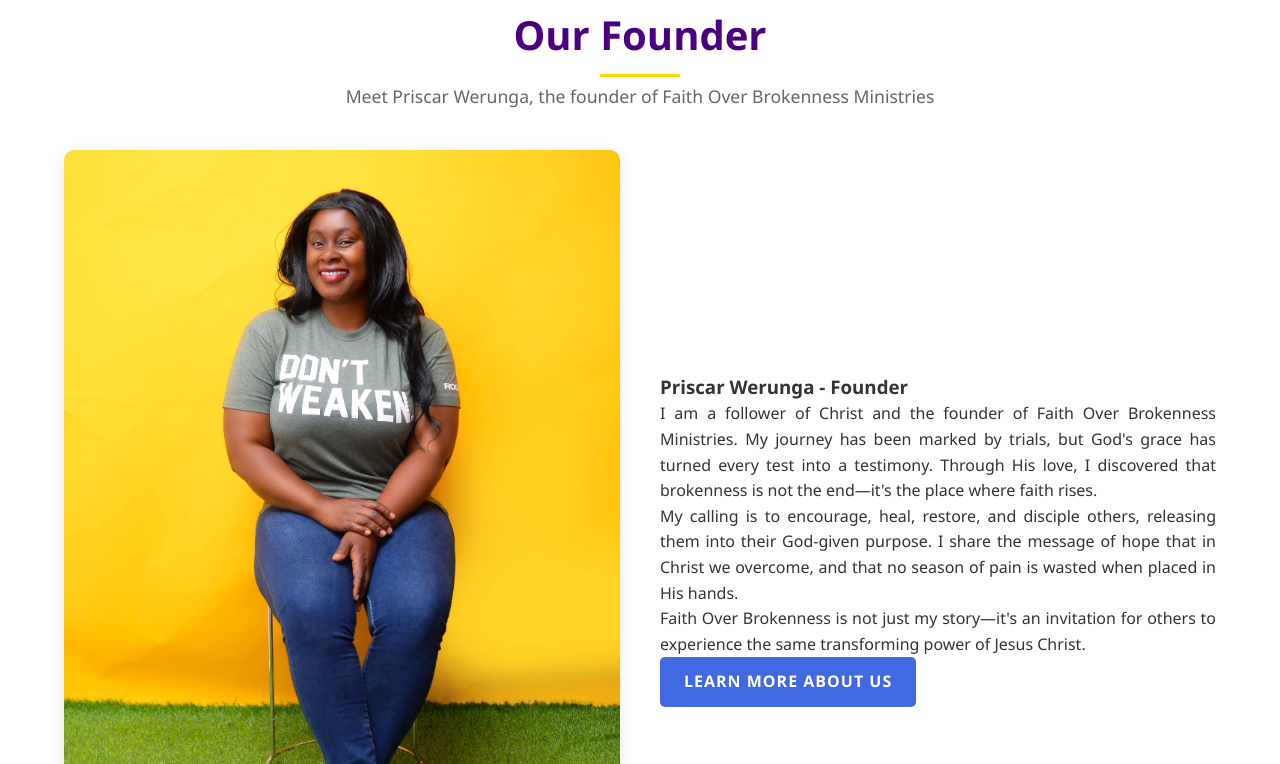
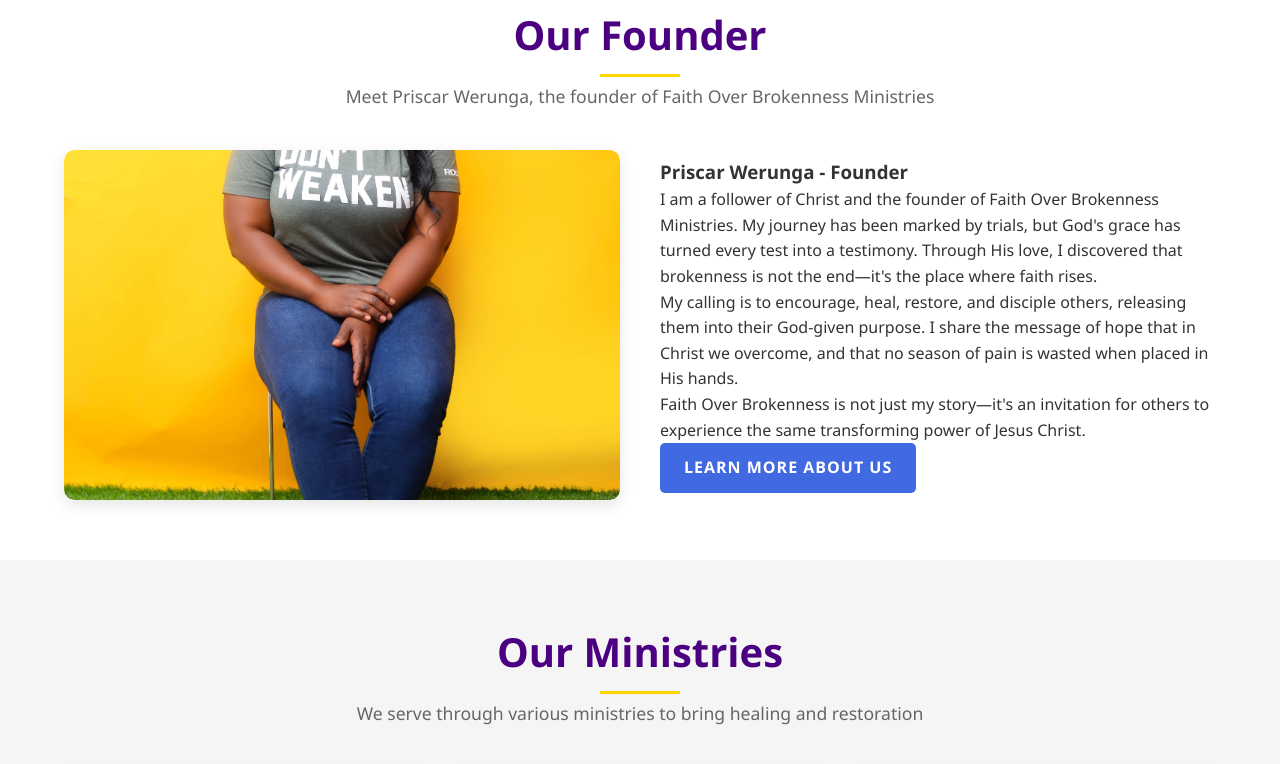
Before and after one commit to doubleO-G/FOB, a website: page index.html in a window 1280 px wide. Shown: the part 1239-2003 px from the top of the page. Drawn offline with Linux system fonts and the light colour scheme.

Commit message:
Fix founder section image and text sizing

```diff
--- a/index.html
+++ b/index.html
@@ -245,7 +245,8 @@
 
         .about-img img {
             width: 100%;
-            height: auto;
+            height: 400px;
+            object-fit: cover;
             display: block;
             transition: transform 0.5s;
         }
@@ -671,16 +672,16 @@
 
             <div class="about-content">
                 <div class="about-img">
-                    <img src="public/images/founder.jpg" alt="Priscar Werunga">
+                    <img src="public/images/founder.jpg" alt="Priscar Werunga" style="max-width: 100%; height: 350px; object-fit: cover; border-radius: 10px;">
                 </div>
 
                 <div class="about-text">
-                    <h3 style="text-align: justify;">Priscar Werunga - Founder</h3>
-                    <p style="text-align: justify;">I am a follower of Christ and the founder of Faith Over Brokenness Ministries. My journey has been marked by trials, but God's grace has turned every test into a testimony. Through His love, I discovered that brokenness is not the end—it's the place where faith rises.</p>
+                    <h3>Priscar Werunga - Founder</h3>
+                    <p>I am a follower of Christ and the founder of Faith Over Brokenness Ministries. My journey has been marked by trials, but God's grace has turned every test into a testimony. Through His love, I discovered that brokenness is not the end—it's the place where faith rises.</p>
 
-                    <p style="text-align: justify;">My calling is to encourage, heal, restore, and disciple others, releasing them into their God-given purpose. I share the message of hope that in Christ we overcome, and that no season of pain is wasted when placed in His hands.</p>
+                    <p>My calling is to encourage, heal, restore, and disciple others, releasing them into their God-given purpose. I share the message of hope that in Christ we overcome, and that no season of pain is wasted when placed in His hands.</p>
 
-                    <p style="text-align: justify;">Faith Over Brokenness is not just my story—it's an invitation for others to experience the same transforming power of Jesus Christ.</p>
+                    <p>Faith Over Brokenness is not just my story—it's an invitation for others to experience the same transforming power of Jesus Christ.</p>
 
                     <a href="about.html" class="btn">Learn More About Us</a>
                 </div>
```
